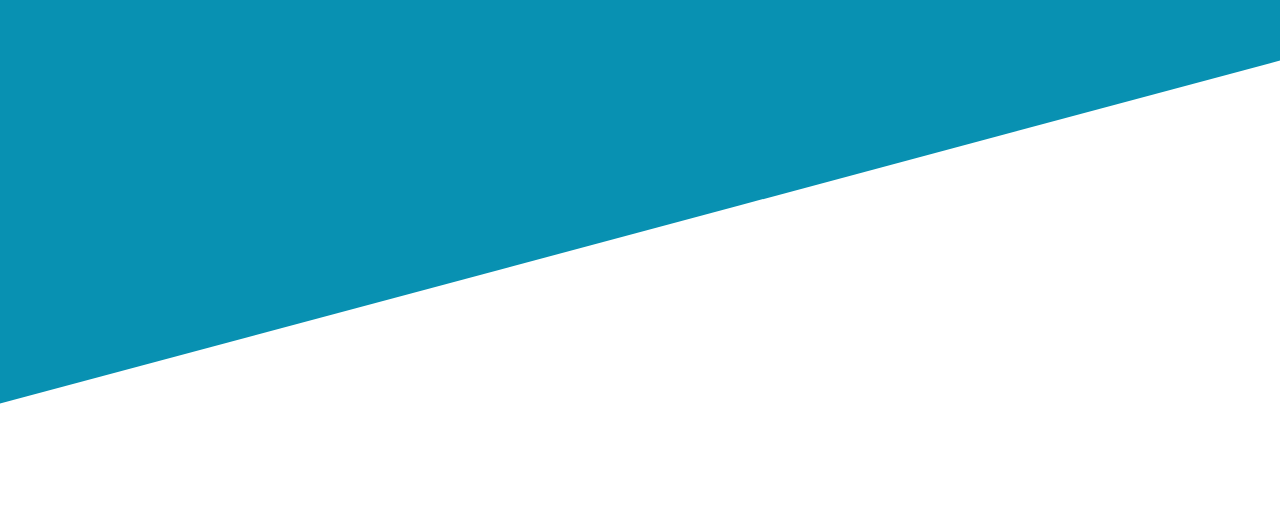
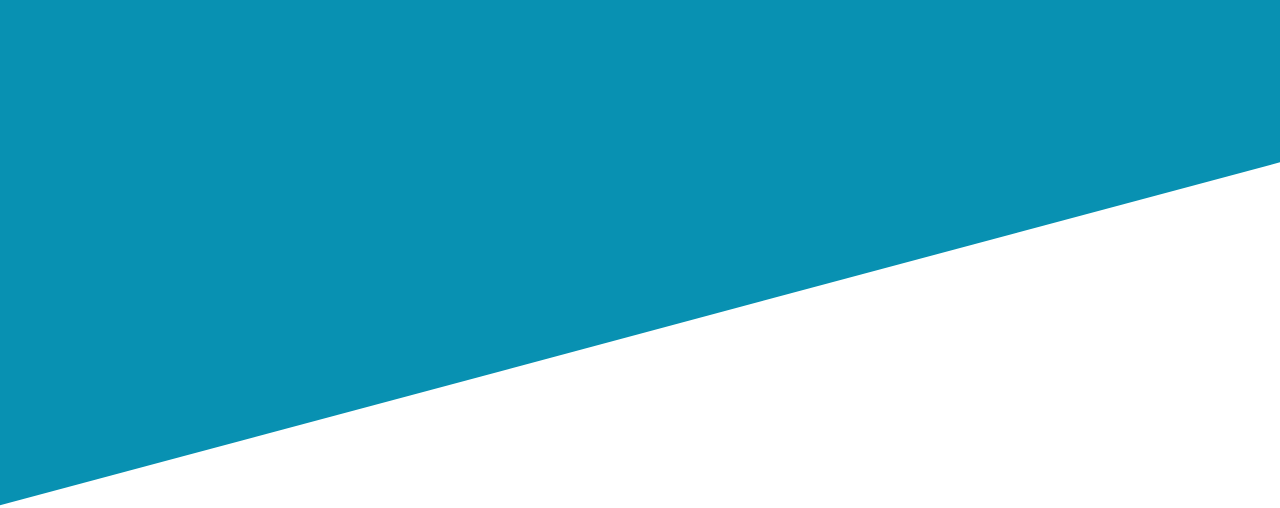
Before and after one commit to SalamanderCtesiphon/personal-portfolio, a React (Create React App) app: page / in a window 1280 px wide. Shown: the part 304-812 px from the top of the page. Built offline with nearby package versions, Linux system fonts and the light colour scheme.

Commit message:
did the final positioning of the background

```diff
--- a/src/App.css
+++ b/src/App.css
@@ -8,7 +8,7 @@
 .banner {
   background-color: #0891B2;
   height: 110vh;
-  width: 140vw;
-  transform: translateX(-25%) translateY(-35%) rotate(-15deg);
+  width: 150vw;
+  transform: translateX(-24%) translateY(-25%) rotate(-15deg);
 
 }
```
